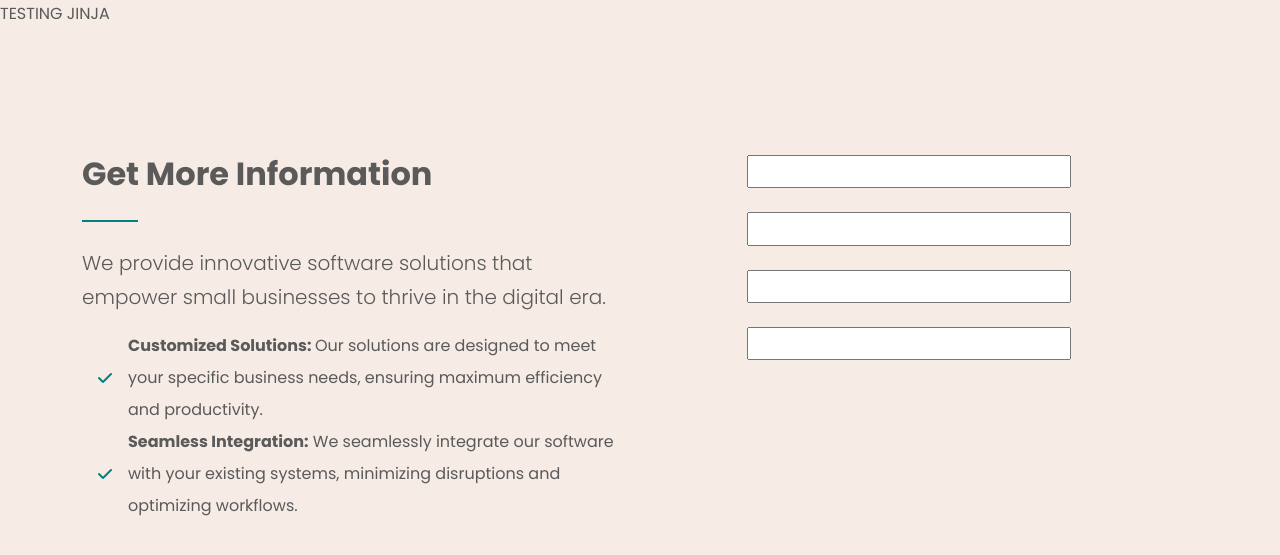
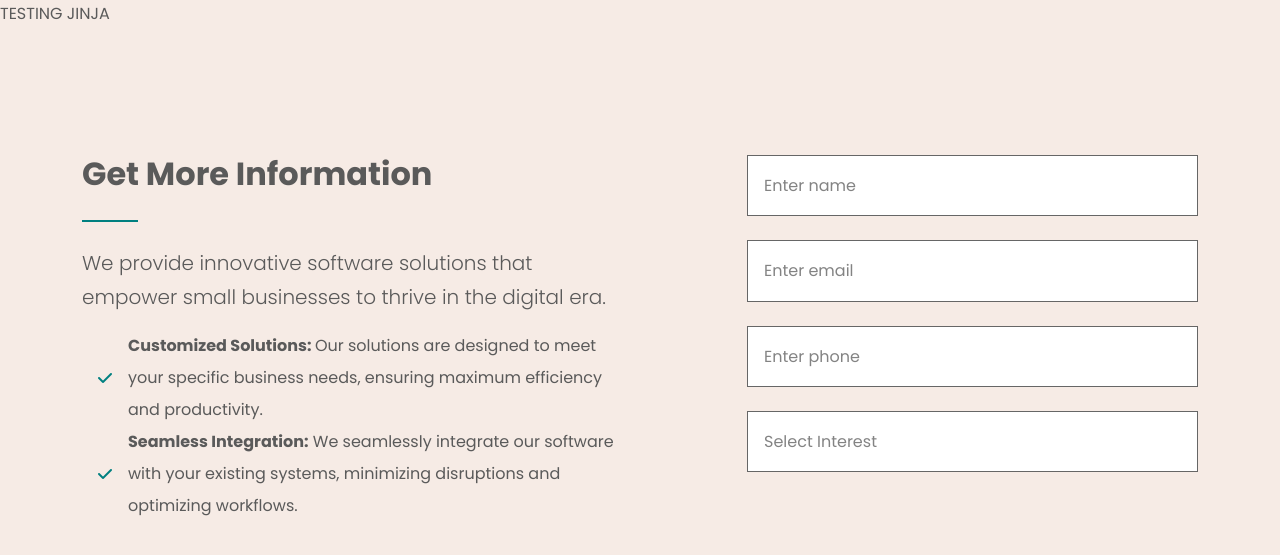
Before and after one commit to chris-mastic/baileytech, a Flask app: page / in a window 1280 px wide. Shown: the top 555 px of the page. Run offline with Flask 3, Linux system fonts and the light colour scheme; parts of the project's set-up code (start-up, migrations or seed data) failed here and were passed over; some libraries are stand-ins or nearby versions.

Commit message:
Add in more bootstrap classe

```diff
--- a/app/form.py
+++ b/app/form.py
@@ -3,8 +3,8 @@ from wtforms import StringField, TextAreaField, SubmitField
 from wtforms.validators import DataRequired, Email
 
 class CommentForm(FlaskForm):
-    username = StringField('Enter Name', validators=[DataRequired()])
-    email = StringField('Enter Email', validators=[DataRequired(), Email()])
-    phone = StringField('Enter Phone', validators=[DataRequired()])
+    username = StringField('Name', validators=[DataRequired()])
+    email = StringField('Email', validators=[DataRequired(), Email()])
+    phone = StringField('Phone', validators=[DataRequired()])
     interest = StringField('Interested In', validators=[DataRequired()])
     submit = SubmitField('Post')
--- a/app/templates/_baileytech.html
+++ b/app/templates/_baileytech.html
@@ -34,16 +34,20 @@
           <form action="https://formspree.io/f/xpzgondd" method="POST">
           <!-- <form  action="https://formspree.io/" method="POST"> -->
             <div class="mb-4">
-              {{ form.username }}
+               {{ form.username(class="form-control bg-secondary",
+               placeholder="Enter name") }}
             </div>
             <div class="mb-4">
-                {{ form.email }}
+                {{ form.email(class="form-control bg-secondary",
+                placeholder="Enter email")  }}
             </div>
             <div class="mb-4">
-                {{ form.phone }}
+                {{ form.phone(class="form-control bg-secondary",
+                placeholder="Enter phone")  }}
             </div>
             <div class="mb-4">
-                {{ form.interest }}
+                {{ form.interest(class="form-control bg-secondary",
+                placeholder="Select Interest")  }}
             </div>
 
 
```
